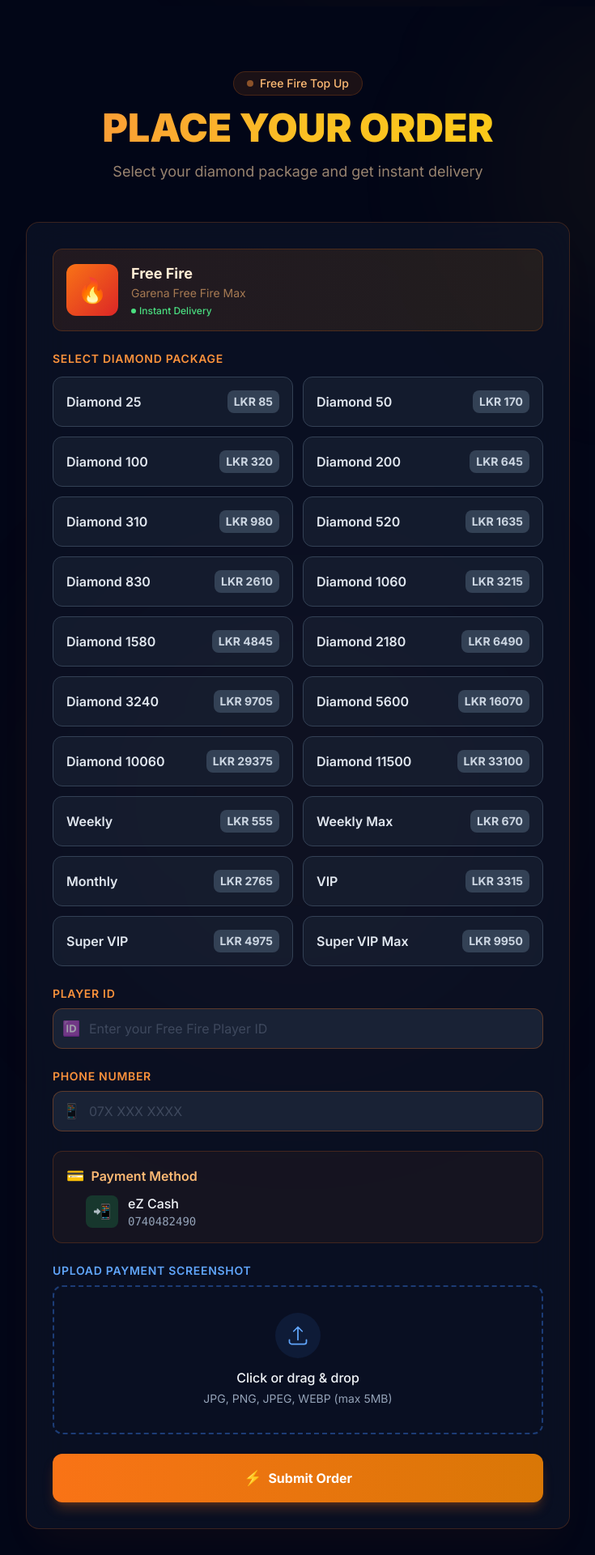
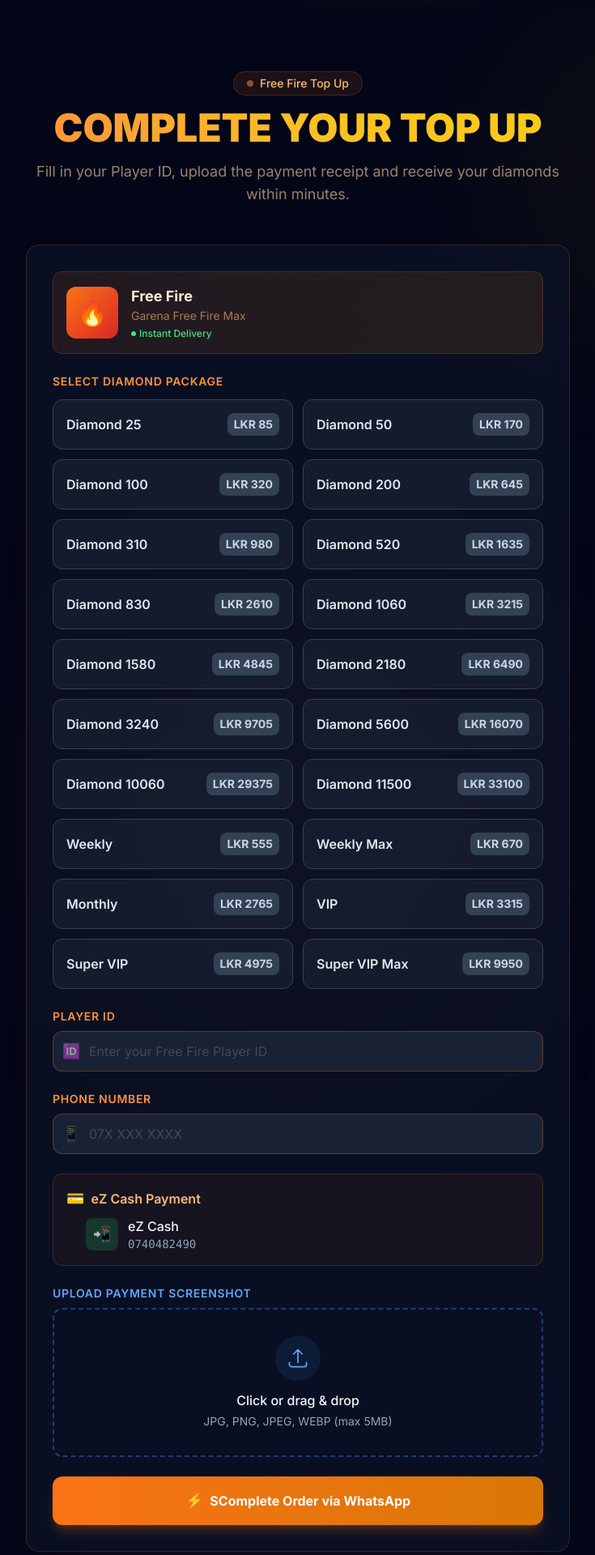
Before and after one commit to lasith8/lakafx-topup-center, a React (Vite) app: page / in a window 1280 px wide. Shown: the part 2860-4780 px from the top of the page at 81% size, without its empty margins (272-1007 px from the left). Built offline with nearby package versions, Linux system fonts and the light colour scheme.

Commit message:
Update website

```diff
--- a/src/components/OrderForm.jsx
+++ b/src/components/OrderForm.jsx
@@ -175,10 +175,10 @@
             <span className="text-orange-300 text-sm font-medium">Free Fire Top Up</span>
           </div>
           <h2 className="text-4xl md:text-5xl font-black text-transparent bg-clip-text bg-gradient-to-r from-orange-400 via-amber-400 to-yellow-400 mb-4">
-            PLACE YOUR ORDER
+            COMPLETE YOUR TOP UP
           </h2>
           <p className="text-orange-200/60 text-lg">
-            Select your diamond package and get instant delivery
+            Fill in your Player ID, upload the payment receipt and receive your diamonds within minutes.
           </p>
         </div>
 
@@ -282,7 +282,7 @@
           <div className="bg-orange-500/5 border border-orange-500/20 rounded-xl p-4 space-y-2">
             <div className="flex items-center gap-2 text-orange-300 font-semibold">
               <span className="text-lg">💳</span>
-              <span>Payment Method</span>
+              <span>eZ Cash Payment</span>
             </div>
             <div className="flex items-center gap-3 pl-6">
               <div className="w-10 h-10 rounded-lg bg-green-500/20 flex items-center justify-center">
@@ -317,7 +317,7 @@
               ) : (
                 <>
                   <span className="text-lg group-hover:translate-x-1 transition-transform">⚡</span>
-                  <span>Submit Order</span>
+                  <span>SComplete Order via WhatsApp</span>
                 </>
               )}
             </div>
```
